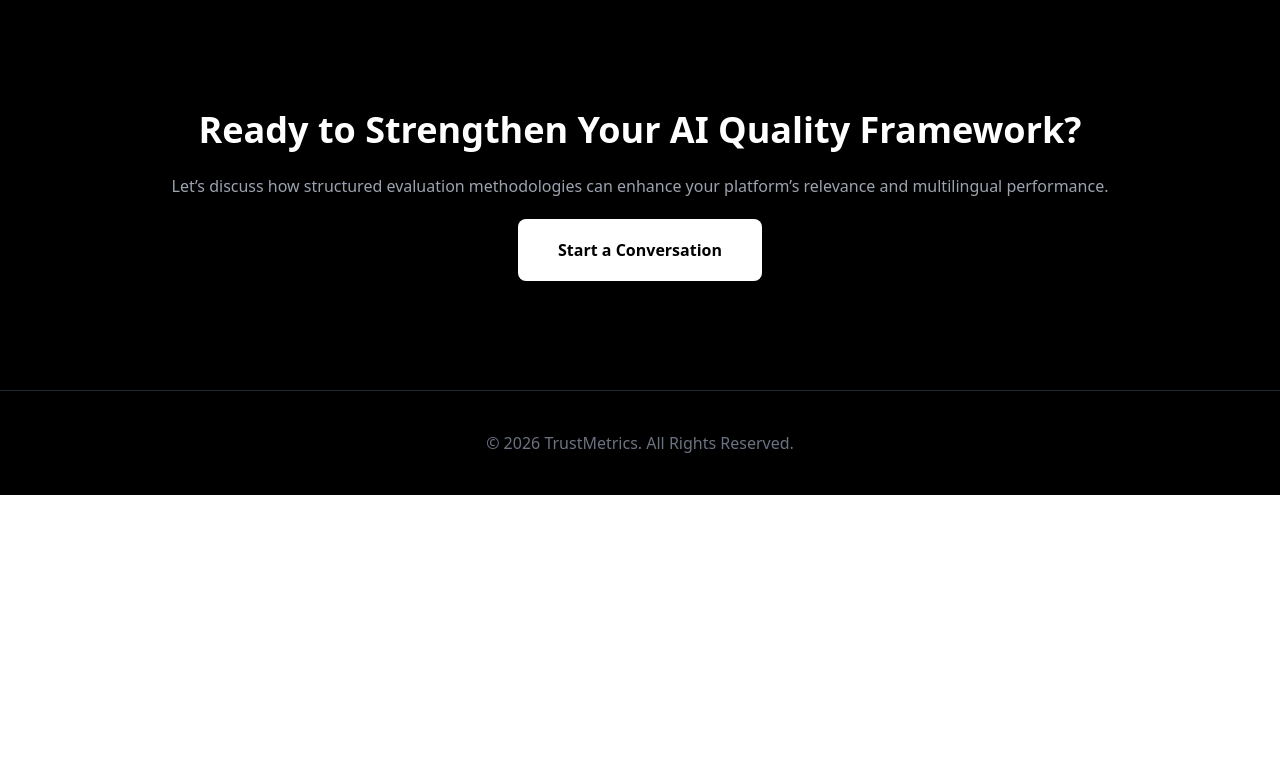
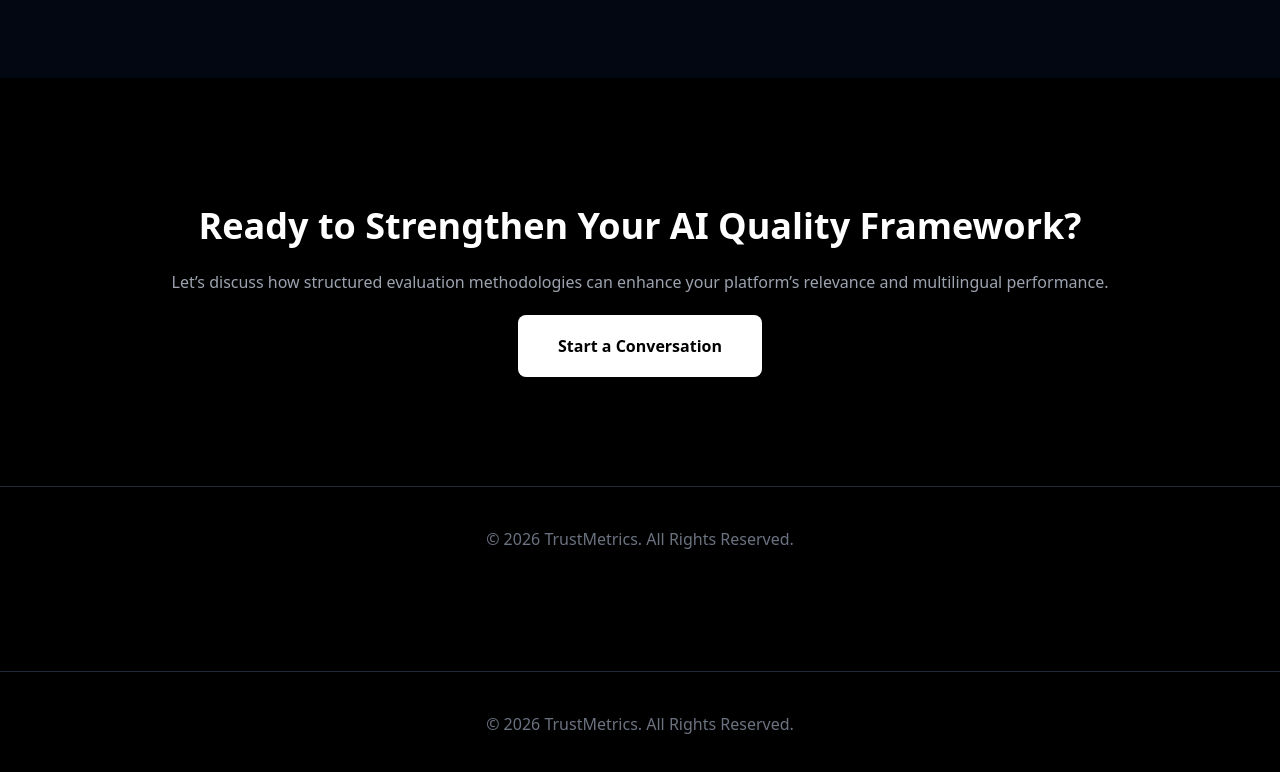
Before and after one commit to mykgits/trustmetrics, a Next.js app: page / in a window 1280 px wide. Shown: the part 1766-2538 px from the top of the page. Before the commit the page ends 2261 px from the top, so only its background shows below. Built offline with nearby package versions, Linux system fonts and the light colour scheme.

Commit message:
layout.js

```diff
--- a/app/layout.js
+++ b/app/layout.js
@@ -1,28 +1,42 @@
-import { Geist, Geist_Mono } from "next/font/google";
 import "./globals.css";
 
-const geistSans = Geist({
-  variable: "--font-geist-sans",
-  subsets: ["latin"],
-});
-
-const geistMono = Geist_Mono({
-  variable: "--font-geist-mono",
-  subsets: ["latin"],
-});
-
 export const metadata = {
-  title: "Create Next App",
-  description: "Generated by create next app",
+  title: "TrustMetrics | AI Evaluation Consulting",
+  description: "Precision AI evaluation and multilingual data quality consulting for global technology platforms.",
 };
 
 export default function RootLayout({ children }) {
   return (
     <html lang="en">
-      <body
-        className={`${geistSans.variable} ${geistMono.variable} antialiased`}
-      >
-        {children}
+      <body className="bg-black text-white">
+
+        {/* NAVBAR */}
+        <nav className="fixed w-full bg-black/80 backdrop-blur border-b border-gray-800 z-50">
+          <div className="max-w-7xl mx-auto px-6 py-4 flex justify-between items-center">
+            <a href="/" className="text-xl font-bold tracking-wide">
+              TrustMetrics
+            </a>
+
+            <div className="hidden md:flex gap-8 text-sm text-gray-300">
+              <a href="/services" className="hover:text-white">Services</a>
+              <a href="/case-studies" className="hover:text-white">Case Studies</a>
+              <a href="/about" className="hover:text-white">About</a>
+              <a href="/blog" className="hover:text-white">Blog</a>
+              <a href="/contact" className="hover:text-white">Contact</a>
+            </div>
+          </div>
+        </nav>
+
+        {/* PAGE CONTENT */}
+        <main className="pt-24">
+          {children}
+        </main>
+
+        {/* FOOTER */}
+        <footer className="text-center py-10 text-gray-500 border-t border-gray-800 mt-20">
+          © {new Date().getFullYear()} TrustMetrics. All Rights Reserved.
+        </footer>
+
       </body>
     </html>
   );
```
